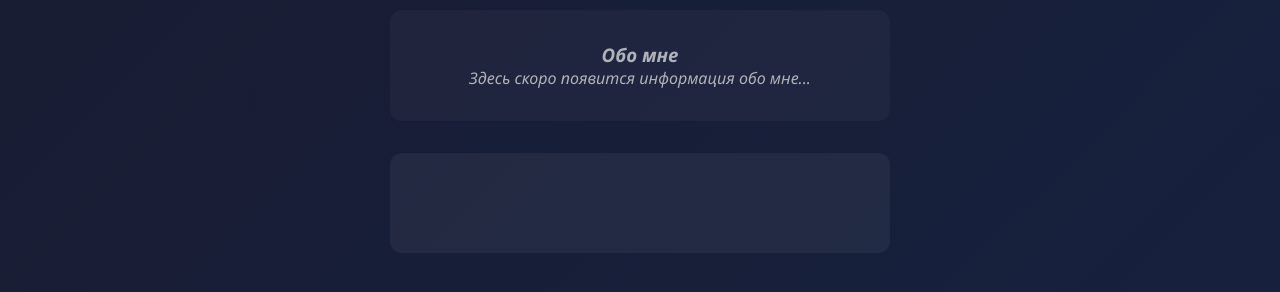
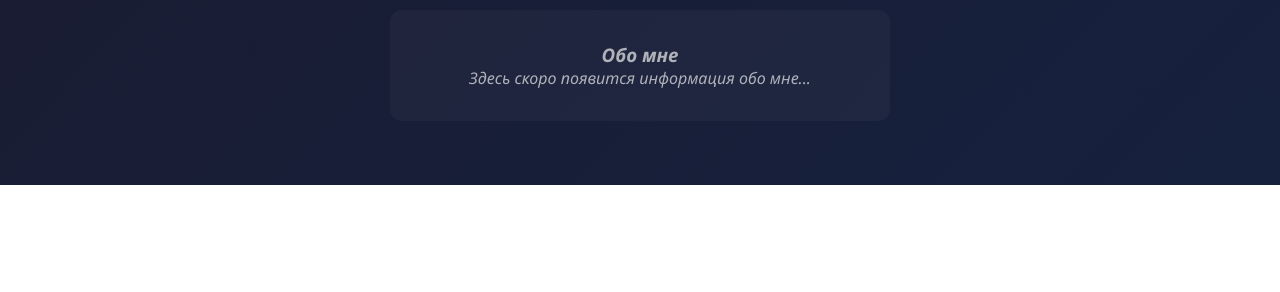
Before and after one commit to RggolikSN/zoldak34, a plain HTML site: page index.html in a window 1280 px wide. Shown: the part 672-964 px from the top of the page. After the commit the page ends 857 px from the top, so only its background shows below. Drawn offline with Linux system fonts and the light colour scheme.

Commit message:
Update index.html

```diff
--- a/index.html
+++ b/index.html
@@ -54,16 +54,8 @@
                 <p>Здесь скоро появится информация обо мне...</p>
             </div>
         </section>
-
-        <section class="want-section">
-            <div class="want-content">
-
-            </div>
-        </section>
-
     </div>
 
     <script src="script.js"></script>
 </body>
-
 </html>
```
